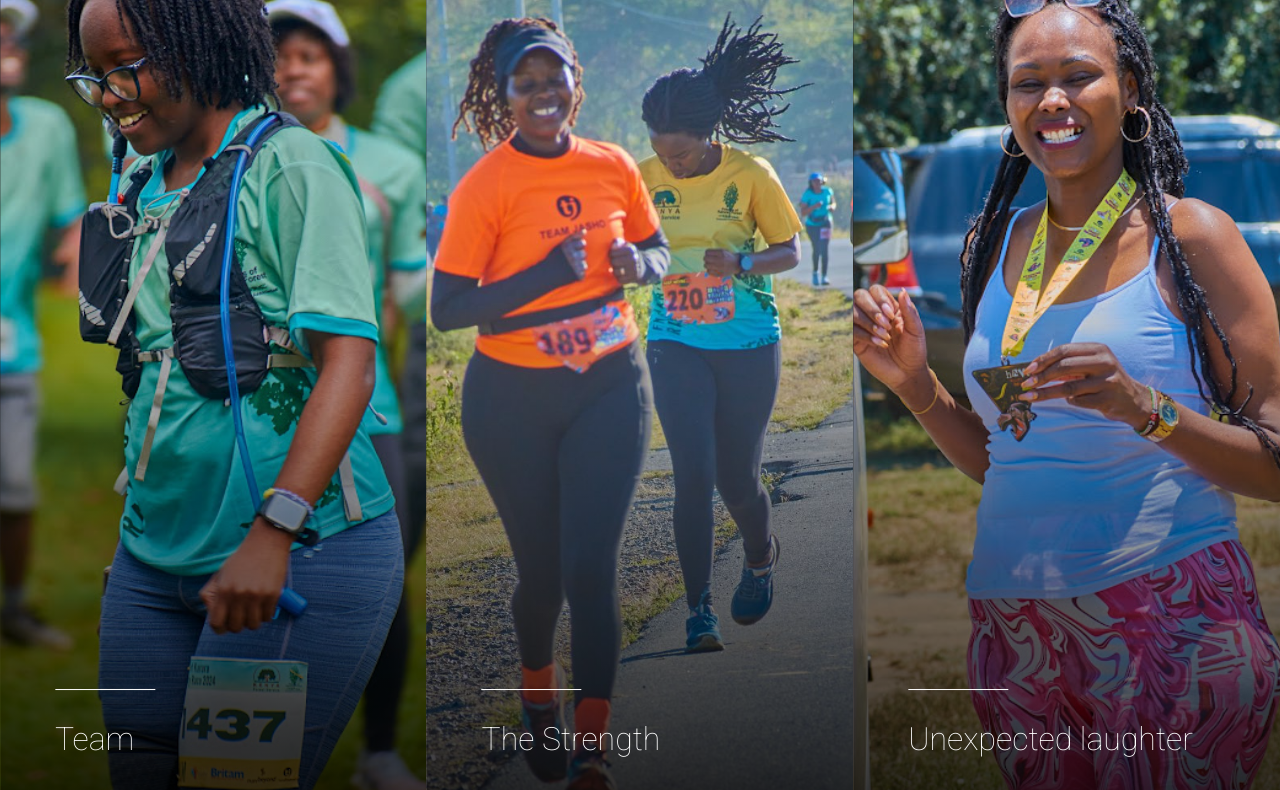
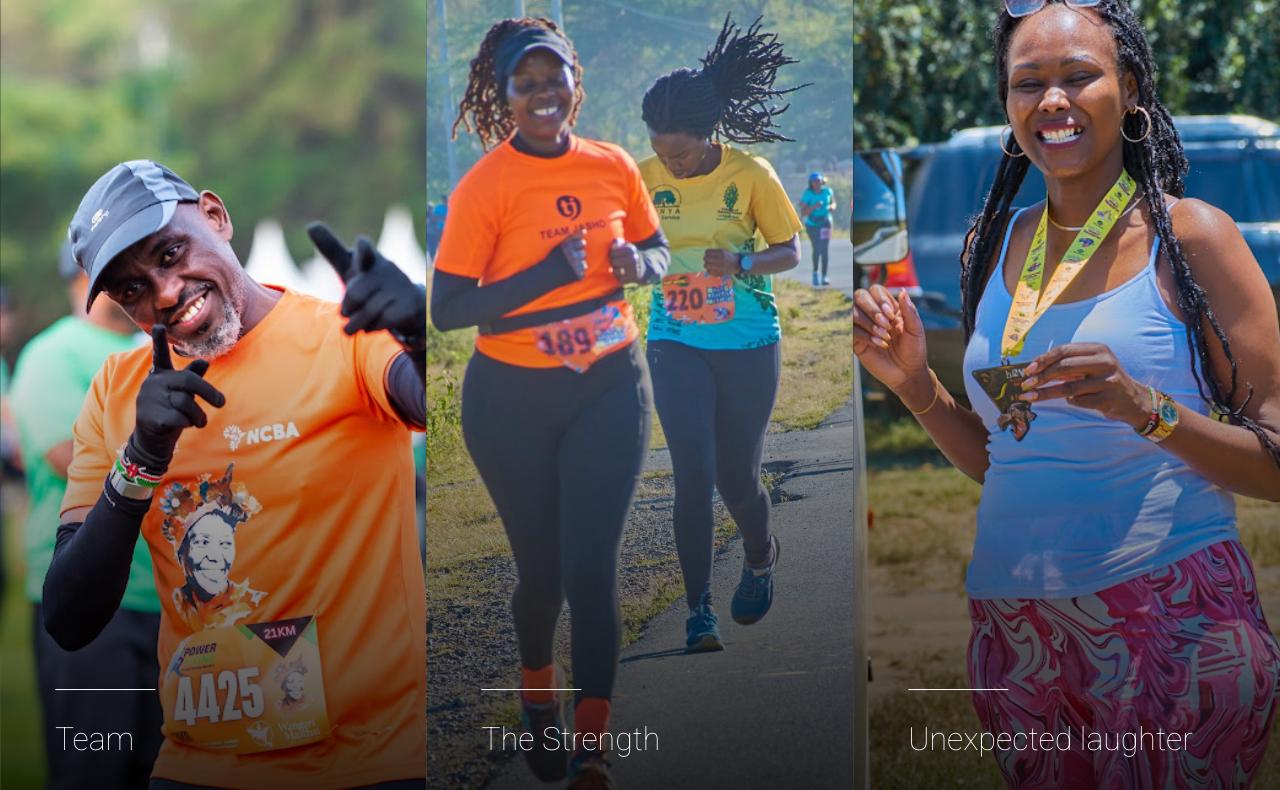
Before and after one commit to Moris-lila/teamjashoKe, a plain HTML site: page index.html in a window 1280 px wide. Shown: the part 79-869 px from the top of the page. Drawn offline with Linux system fonts and the light colour scheme.

Commit message:
index.html

```diff
--- a/index.html
+++ b/index.html
@@ -138,7 +138,7 @@
                 </div>
             </div>
             <!-- Single Hero Slide -->
-            <div class="single-hero-slide bg-img slide-background-overlay" style="background-image: url(img/img/_DSC6768.jpg);">
+            <div class="single-hero-slide bg-img slide-background-overlay" style="background-image: url(img/img/DSC_3382.jpg);">
                 <div class="container h-100">
                     <div class="row h-100 align-items-end">
                         <div class="col-12">
```
